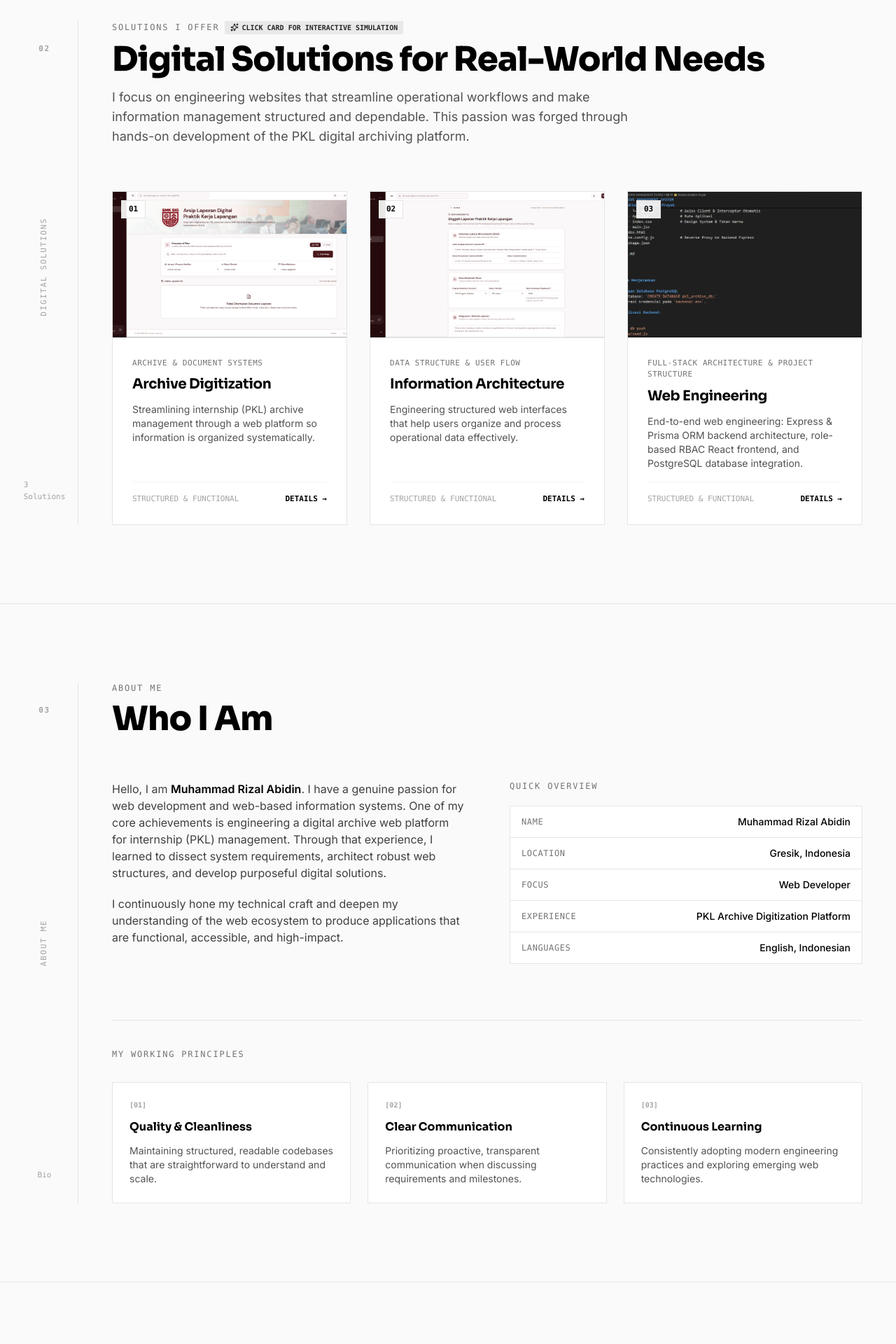
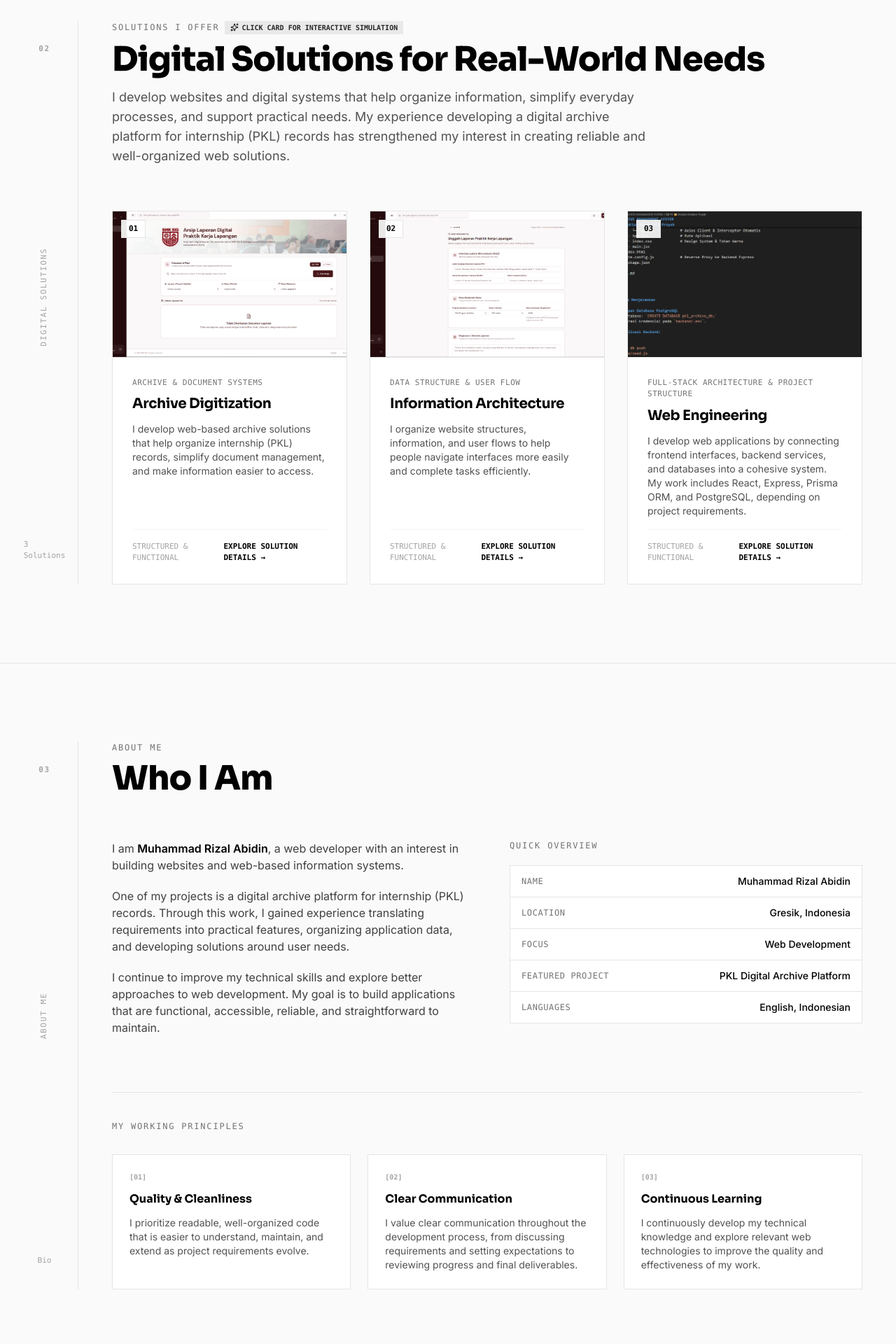
Before and after one commit to mhmdrzllabdn/portfolio-startup, a Next.js app: page / in a window 1280 px wide. Shown: the part 820-2740 px from the top of the page at 70% size. Built offline with nearby package versions, Linux system fonts and the light colour scheme.

Commit message:
content: update all copy to formal professional natural english per specifications

```diff
--- a/src/components/AboutSection.tsx
+++ b/src/components/AboutSection.tsx
@@ -32,10 +32,13 @@ export default function AboutSection() {
             <RevealOnScroll delayMs={60}>
               <div className="space-y-4 sm:space-y-5 text-neutral-700 text-sm sm:text-base leading-relaxed font-sans">
                 <p>
-                  Hello, I am <strong className="text-black font-semibold">Muhammad Rizal Abidin</strong>. I have a genuine passion for web development and web-based information systems. One of my core achievements is engineering a digital archive web platform for internship (PKL) management. Through that experience, I learned to dissect system requirements, architect robust web structures, and develop purposeful digital solutions.
+                  I am <strong className="text-black font-semibold">Muhammad Rizal Abidin</strong>, a web developer with an interest in building websites and web-based information systems.
                 </p>
                 <p>
-                  I continuously hone my technical craft and deepen my understanding of the web ecosystem to produce applications that are functional, accessible, and high-impact.
+                  One of my projects is a digital archive platform for internship (PKL) records. Through this work, I gained experience translating requirements into practical features, organizing application data, and developing solutions around user needs.
+                </p>
+                <p>
+                  I continue to improve my technical skills and explore better approaches to web development. My goal is to build applications that are functional, accessible, reliable, and straightforward to maintain.
                 </p>
               </div>
             </RevealOnScroll>
@@ -48,8 +51,8 @@ export default function AboutSection() {
                   {[
                     { label: "Name", value: "Muhammad Rizal Abidin" },
                     { label: "Location", value: "Gresik, Indonesia" },
-                    { label: "Focus", value: "Web Developer" },
-                    { label: "Experience", value: "PKL Archive Digitization Platform" },
+                    { label: "Focus", value: "Web Development" },
+                    { label: "Featured Project", value: "PKL Digital Archive Platform" },
                     { label: "Languages", value: "English, Indonesian" },
                   ].map((row) => (
                     <div
@@ -80,17 +83,17 @@ export default function AboutSection() {
                   {
                     num: "01",
                     title: "Quality & Cleanliness",
-                    desc: "Maintaining structured, readable codebases that are straightforward to understand and scale.",
+                    desc: "I prioritize readable, well-organized code that is easier to understand, maintain, and extend as project requirements evolve.",
                   },
                   {
                     num: "02",
                     title: "Clear Communication",
-                    desc: "Prioritizing proactive, transparent communication when discussing requirements and milestones.",
+                    desc: "I value clear communication throughout the development process, from discussing requirements and setting expectations to reviewing progress and final deliverables.",
                   },
                   {
                     num: "03",
                     title: "Continuous Learning",
-                    desc: "Consistently adopting modern engineering practices and exploring emerging web technologies.",
+                    desc: "I continuously develop my technical knowledge and explore relevant web technologies to improve the quality and effectiveness of my work.",
                   },
                 ].map((item) => (
                   <div
--- a/src/components/CapabilitiesSection.tsx
+++ b/src/components/CapabilitiesSection.tsx
@@ -13,17 +13,17 @@ interface Service {
 const services: Service[] = [
   {
     title: "Website Development",
-    desc: "Tailored web development aligned with your business goals.",
+    desc: "I build websites tailored to your objectives, audience, and content, with an emphasis on clear structure and practical functionality.",
     details: [
       "Company profile websites and informative landing pages",
-      "Structured, clean page hierarchy for seamless user navigation",
-      "Clear interactive touchpoints and user action flows",
-      "Modular codebase engineered for effortless maintenance and scaling",
+      "Well-organized page structures and intuitive navigation",
+      "Interactive elements that support clear user actions",
+      "Maintainable code that can be updated as requirements change",
     ],
   },
   {
     title: "Web Information Systems",
-    desc: "Purpose-built web systems to organize documents, records, and digital assets.",
+    desc: "I develop web-based systems that help organize documents, manage records, and make digital information easier to access and maintain.",
     details: [
       "Web-based records archiving and catalog management",
       "Structured data tables with instant filtering and search",
@@ -33,7 +33,7 @@ const services: Service[] = [
   },
   {
     title: "Responsive Web Design",
-    desc: "Fluid interfaces that adapt seamlessly across all screen viewports.",
+    desc: "I create responsive interfaces that adapt to different screen sizes and provide a consistent browsing experience across mobile devices, tablets, and desktops.",
     details: [
       "Mobile-first responsive layouts tailored for smartphones",
       "Optimized viewing experience on tablets and iPads",
@@ -43,7 +43,7 @@ const services: Service[] = [
   },
   {
     title: "Website Maintenance & Enhancements",
-    desc: "Refining, updating, and optimizing existing websites to meet evolving needs.",
+    desc: "I help maintain and improve existing websites through updates, bug fixes, usability improvements, and additional features based on project requirements.",
     details: [
       "Content layout adjustments and typographic polish",
       "UI bug fixes and cross-browser consistency updates",
@@ -77,7 +77,7 @@ export default function CapabilitiesSection() {
                 How I Can Help
               </h2>
               <p className="text-sm sm:text-base text-neutral-600 mt-3 max-w-xl font-sans">
-                Specialized services tailored to build modern websites and streamline your web-based information systems.
+                I provide web development services focused on usability, functionality, and maintainability. Each solution is planned around the project’s objectives and requirements.
               </p>
             </div>
           </RevealOnScroll>
--- a/src/components/FeaturedProjects.tsx
+++ b/src/components/FeaturedProjects.tsx
@@ -13,7 +13,7 @@ const solutions: SolutionDetail[] = [
     title: "Archive Digitization",
     subtitle: "Archive & Document Systems",
     description:
-      "Streamlining internship (PKL) archive management through a web platform so information is organized systematically.",
+      "I develop web-based archive solutions that help organize internship (PKL) records, simplify document management, and make information easier to access.",
     coverImage: "/images/arsip-beranda.png",
     concept:
       "Physical paper archives for internship activities are vulnerable to loss, damage, and time-consuming manual retrieval. A dedicated web system organizes documents within a single digital database.",
@@ -38,7 +38,7 @@ const solutions: SolutionDetail[] = [
     title: "Information Architecture",
     subtitle: "Data Structure & User Flow",
     description:
-      "Engineering structured web interfaces that help users organize and process operational data effectively.",
+      "I organize website structures, information, and user flows to help people navigate interfaces more easily and complete tasks efficiently.",
     coverImage: "/images/arsip-unggah.png",
     concept:
       "Unstructured information leads to data discrepancies and user confusion. Clean navigation hierarchy and consistent data models are the foundations of reliable systems.",
@@ -63,7 +63,7 @@ const solutions: SolutionDetail[] = [
     title: "Web Engineering",
     subtitle: "Full-Stack Architecture & Project Structure",
     description:
-      "End-to-end web engineering: Express & Prisma ORM backend architecture, role-based RBAC React frontend, and PostgreSQL database integration.",
+      "I develop web applications by connecting frontend interfaces, backend services, and databases into a cohesive system. My work includes React, Express, Prisma ORM, and PostgreSQL, depending on project requirements.",
     coverImage: "/images/pkl-structure-setup.png",
     concept:
       "Institutional-grade web applications demand clean modularity: server-side decoupling, role-based route guards (RBAC), and bulletproof relational data integrity.",
@@ -117,7 +117,7 @@ export default function FeaturedProjects() {
                 Digital Solutions for Real-World Needs
               </h2>
               <p className="text-sm sm:text-base md:text-lg text-neutral-600 mt-3 sm:mt-4 max-w-3xl leading-relaxed font-sans">
-                I focus on engineering websites that streamline operational workflows and make information management structured and dependable. This passion was forged through hands-on development of the PKL digital archiving platform.
+                I develop websites and digital systems that help organize information, simplify everyday processes, and support practical needs. My experience developing a digital archive platform for internship (PKL) records has strengthened my interest in creating reliable and well-organized web solutions.
               </p>
             </div>
           </RevealOnScroll>
@@ -165,8 +165,8 @@ export default function FeaturedProjects() {
 
                     <div className="pt-3 sm:pt-4 border-t border-neutral-100 flex items-center justify-between text-[11px] font-mono text-neutral-500">
                       <span className="text-neutral-400">STRUCTURED &amp; FUNCTIONAL</span>
-                      <span className="font-bold text-black group-hover:translate-x-0.5 transition-transform inline-flex items-center gap-1">
-                        DETAILS →
+                      <span className="font-bold text-black group-hover:translate-x-0.5 transition-transform inline-flex items-center gap-1 text-[10px] sm:text-[11px]">
+                        EXPLORE SOLUTION DETAILS →
                       </span>
                     </div>
                   </div>
--- a/src/components/Footer.tsx
+++ b/src/components/Footer.tsx
@@ -35,7 +35,7 @@ export default function Footer() {
               WEB DEVELOPER
             </span>
             <p className="text-xs sm:text-sm font-sans text-neutral-600 mt-2 max-w-xl">
-              Developing websites, mastering technologies, and crafting purposeful digital solutions.
+              Developing functional websites, expanding technical expertise, and creating practical digital solutions through thoughtful web development.
             </p>
           </div>
 
@@ -76,7 +76,7 @@ export default function Footer() {
                 aria-label="Scroll back to top"
                 className="inline-flex items-center gap-1.5 font-bold text-black hover:text-neutral-600 active:scale-95 transition-all cursor-pointer group"
               >
-                <span>TOP</span>
+                <span>BACK TO TOP</span>
                 <ArrowUp className="w-3.5 h-3.5 group-hover:-translate-y-0.5 transition-transform" />
               </button>
             </div>
--- a/src/components/HeroSection.tsx
+++ b/src/components/HeroSection.tsx
@@ -119,9 +119,14 @@ export default function HeroSection() {
 
                 {/* Subtitle / Description */}
                 <RevealOnScroll delayMs={140}>
-                  <p className="text-sm sm:text-base md:text-lg lg:text-xl text-neutral-700 font-normal leading-relaxed max-w-2xl mb-8 sm:mb-12">
-                    I am <strong className="font-semibold text-black">Muhammad Rizal Abidin</strong>, a web developer dedicated to crafting functional, structured, and user-friendly websites and digital systems.
-                  </p>
+                  <div className="space-y-3 max-w-2xl mb-8 sm:mb-12 font-sans">
+                    <p className="text-sm sm:text-base md:text-lg lg:text-xl text-neutral-700 font-normal leading-relaxed">
+                      I am <strong className="font-semibold text-black">Muhammad Rizal Abidin</strong>, a web developer focused on building functional, well-structured, and user-friendly websites and digital systems.
+                    </p>
+                    <p className="text-xs sm:text-sm md:text-base text-neutral-600 font-normal leading-relaxed">
+                      I aim to create practical digital solutions that meet real needs, provide a clear user experience, and remain easy to maintain.
+                    </p>
+                  </div>
                 </RevealOnScroll>
 
                 {/* Mobile Quick Action Buttons */}
--- a/src/components/ProcessTimeline.tsx
+++ b/src/components/ProcessTimeline.tsx
@@ -18,72 +18,72 @@ const phases: Phase[] = [
   {
     step: "01",
     phaseName: "Discovery & Planning",
-    headline: "Clarifying goals, audience, and project scope",
+    headline: "Defining goals, requirements, and project scope.",
     objective:
-      "Discussing website objectives, target audience, and core functionality so the project scope is clearly defined and aligned from day one.",
+      "I discuss the project’s objectives, target audience, required features, and expected outcomes to establish a clear direction before development begins.",
     deliverables: [
       "Project Scope & Requirements Summary",
-      "Agreed Functional Feature Matrix",
-      "Timeline & Milestone Roadmap",
+      "Agreed Functional Feature List",
+      "Project Timeline & Milestones",
     ],
     tooling: ["Google Meet", "WhatsApp", "Project Workspace"],
-    qualityGate: "Full mutual alignment and sign-off on project scope and deliverables.",
+    qualityGate: "Project requirements, scope, priorities, and expected deliverables are clearly documented and agreed upon.",
   },
   {
     step: "02",
     phaseName: "UI/UX & Wireframing",
-    headline: "Architecting layouts, interaction flows, and visual systems",
+    headline: "Planning the interface and user experience.",
     objective:
-      "Crafting wireframes and visual UI mockups to ensure information architecture is structured, intuitive, and accessible for end-users.",
+      "I develop the page structure, navigation, and wireframes to establish a clear and consistent user experience before implementation.",
     deliverables: [
-      "High-Fidelity Page Wireframes",
-      "Visual Design System & Components",
-      "Information Hierarchy & Navigation Flows",
+      "Page Structure & Navigation Plan",
+      "Wireframes or Interface Layouts",
+      "Agreed Design Direction",
     ],
-    tooling: ["Figma", "Design System Specs"],
-    qualityGate: "Design blueprint approved prior to frontend engineering implementation.",
+    tooling: ["Design Tools", "Wireframing Tools", "Reference Materials"],
+    qualityGate: "The proposed interface and user flows align with the agreed requirements and intended user needs.",
   },
   {
     step: "03",
     phaseName: "Web Engineering",
-    headline: "Developing responsive interfaces and clean modular logic",
+    headline: "Developing the planned solution.",
     objective:
-      "Implementing production-ready pages, interactive components, and backend endpoints using structured, maintainable, and type-safe code.",
+      "I implement the agreed features, integrate the required components, and organize the application code to support reliability and maintainability.",
     deliverables: [
-      "Production-Ready Web Application",
-      "Responsive Mobile & Desktop Viewports",
-      "Form Validation & Database Integrations",
+      "Implemented Website Features",
+      "Frontend and Backend Integration, Where Required",
+      "Database Integration, Where Required",
     ],
-    tooling: ["HTML5", "CSS3 / Tailwind", "TypeScript / React", "VS Code"],
-    qualityGate: "Clean codebase adhering to modern web standards with all core features fully operational.",
+    tooling: ["Code Editor", "Git", "Development Environment"],
+    qualityGate: "Core features operate as intended, and the implementation follows the agreed project scope.",
   },
   {
     step: "04",
     phaseName: "Testing & Polish",
-    headline: "Cross-device validation, QA testing, and performance tuning",
+    headline: "Verifying functionality and refining the experience.",
     objective:
-      "Rigorous quality assurance across mobile smartphones, tablets, and desktop viewports, resolving edge-case bugs and polishing UI states.",
+      "I test the main user flows, review responsive layouts, and address issues identified during development.",
     deliverables: [
-      "Cross-Browser & Multi-Viewport QA Audit",
-      "Form Input & Navigation Flow Validation",
-      "UI Polish & Bug Fix Resolves",
+      "Functional Testing & Bug Fixes",
+      "Responsive Layout Verification",
+      "Final Interface Improvements",
     ],
-    tooling: ["Chrome DevTools", "Multi-Device Testing"],
-    qualityGate: "Flawless cross-device rendering with zero broken interactions or unhandled exceptions.",
+    tooling: ["Browser DevTools", "Responsive Testing", "Issue Tracking"],
+    qualityGate: "The agreed features work as expected across the devices and browsers included in the testing process.",
   },
   {
     step: "05",
     phaseName: "Review & Handover",
-    headline: "Final stakeholder review, deployment, and asset transfer",
+    headline: "Reviewing the results and preparing for delivery.",
     objective:
-      "Conducting a comprehensive final walkthrough, applying minor adjustments, deploying to production hosting, and delivering source assets.",
+      "I review the completed work against the agreed requirements and prepare the relevant documentation and handover materials.",
     deliverables: [
-      "Final Project Walkthrough Session",
-      "Complete Source Code & Deployment Handover",
-      "User Guide & Operational Documentation",
+      "Final Project Review",
+      "Deployment or Handover, as Agreed",
+      "Relevant Documentation & Usage Guidance",
     ],
-    tooling: ["Cloudflare / Vercel", "GitHub"],
-    qualityGate: "System live in production with clear ownership and access documentation.",
+    tooling: ["Project Review", "Documentation", "Deployment Environment"],
+    qualityGate: "The agreed deliverables have been reviewed, and the next steps for deployment, usage, or maintenance are clearly communicated.",
   },
 ];
 
@@ -119,7 +119,7 @@ export default function ProcessTimeline() {
                   How I Work
                 </h2>
                 <p className="text-sm sm:text-base text-neutral-600 max-w-xl mt-2 sm:mt-3 leading-relaxed font-sans">
-                  A 5-stage structured engineering workflow to bring your web vision to life with precision and predictability.
+                  I follow a structured development process to ensure that each project has clear objectives, defined requirements, and measurable deliverables. The workflow may be adjusted to suit the scope and complexity of the project.
                 </p>
               </div>
 
```
Also changed, not shown: src/components/ContactSection.tsx (+14 -9 lines), src/components/FaqSection.tsx (+6 -6 lines), src/components/TechnologyStack.tsx (+7 -7 lines).
